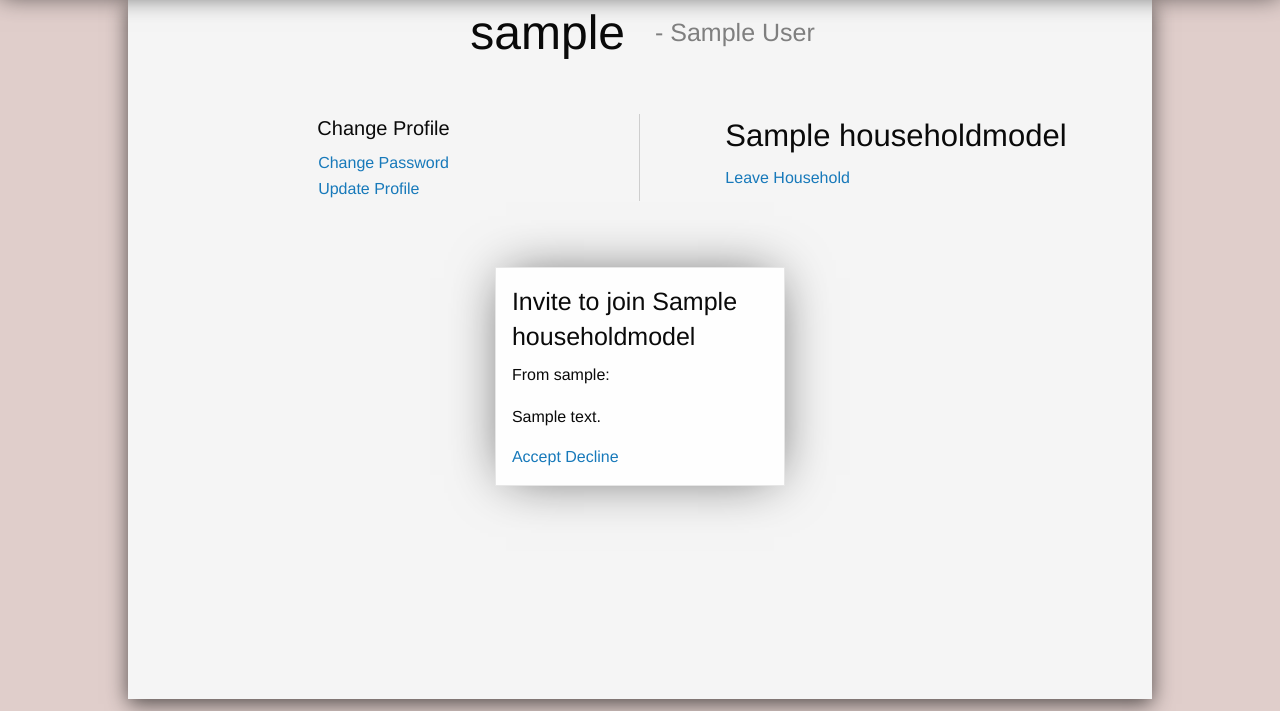
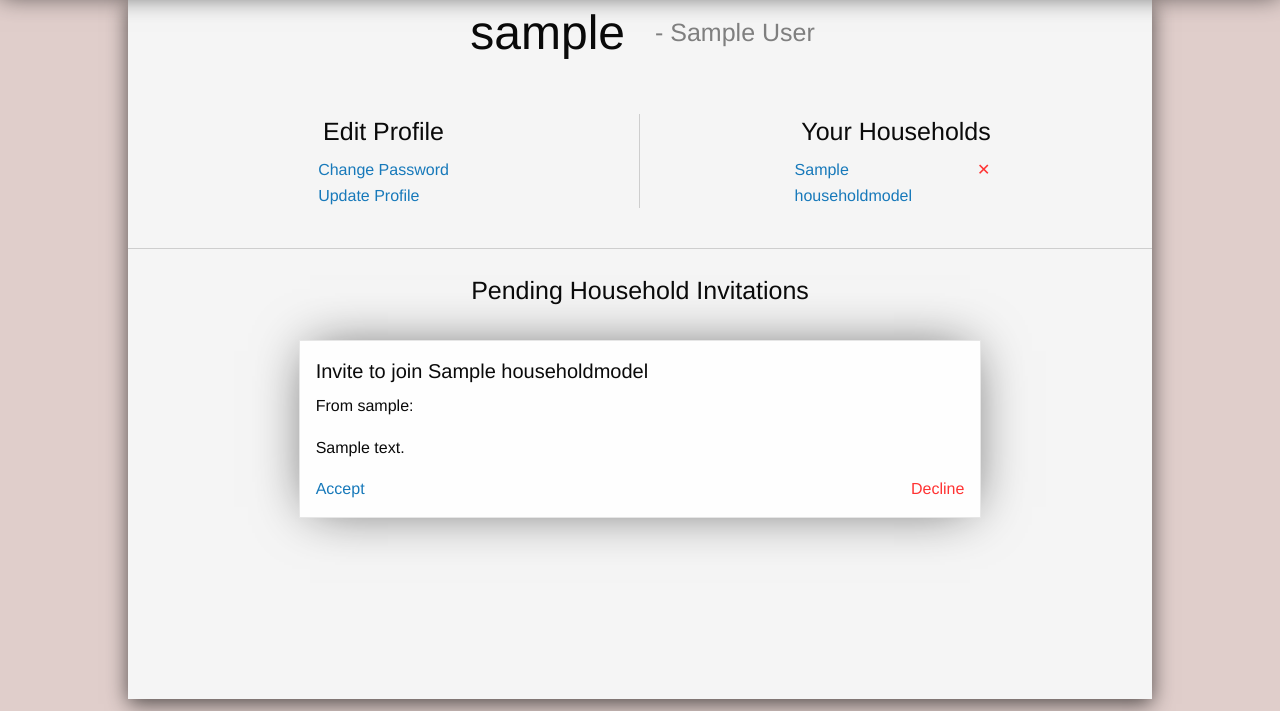
Before and after one commit to Joseph-Levin/WebFinalProject, a Django app: page /profile/ in a window 1280 px wide. Shown: the part 89-800 px from the top of the page. Run offline with Django 3.2, Linux system fonts and the light colour scheme; a user stored in the database is signed in; tables that the repository leaves empty hold one stand-in row (values such as "Sample post"); some libraries are stand-ins or nearby versions.

Commit message:
Real time chat working and updated profile styling

```diff
--- a/mysite/chat/views.py
+++ b/mysite/chat/views.py
@@ -5,4 +5,7 @@ def index(request):
     return render(request, 'chat/index.html')
 
 def room(request, room_name):
-    return render(request, 'chat/room.html', { 'room_name': room_name })
+
+    username = str(request.user)
+
+    return render(request, 'chat/room.html', { 'room_name': room_name, 'username': username })
--- a/mysite/main/static/css/base.css
+++ b/mysite/main/static/css/base.css
@@ -26,8 +26,14 @@ body {
   box-shadow: 0px 5px 20px 0px rgba(0,0,0,0.64);
 }
 
+.household_card {
+  margin-bottom: 10vh;
+}
+
+.invite_card {
+  margin-bottom: 5vh;
+}
 .card {
-  margin-bottom: 10vh;
   -webkit-box-shadow: 0px 0px 51px -11px rgba(0,0,0,0.65);
   -moz-box-shadow: 0px 0px 51px -11px rgba(0,0,0,0.65);
   box-shadow: 0px 0px 51px -11px rgba(0,0,0,0.65);
@@ -50,6 +56,21 @@ body {
   padding-right: 5%;
 }
 
+.invite_button {
+  background-color: #0b97a3;
+}
+
+a.invite_button:hover {
+  background-color: #076b73;
+}
+
+.chat_button {
+  background-color: #0ba36f;
+}
+
+a.chat_button:hover {
+  background-color: #07734f;
+}
 
 .topbar-responsive {
   background: #575b7a;
--- a/mysite/main/templates/home.html
+++ b/mysite/main/templates/home.html
@@ -18,7 +18,7 @@
     {% if request.user.is_authenticated %}
     {% for household in households %}
     <div class="grid-x align-center">
-        <div class="cell card large-8 medium-8 small-12">
+        <div class="cell card household_card large-8 medium-8 small-12">
             <div class="card-divider">
                 <a href="household/{{ household.id }}/">
                     <h3>{{ household.name }}</h3>
--- a/mysite/main/templates/profile.html
+++ b/mysite/main/templates/profile.html
@@ -11,9 +11,11 @@
 </div>
 
 
-<div class="grid-x">
-    <div class="cell large-6 medium-6 small-6" style="border-right-style: solid; border-right-width: thin; border-right-color: #cecece">
-        <h5 class="text-center">Change Profile</h5>
+<!-- Editing Profile and Household Display -->
+<div class="grid-x" style="padding-bottom: 5vh; border-bottom-style: solid; border-bottom-width: thin; border-bottom-color: #cecece">
+    <div class="cell large-6 medium-6 small-6"
+        style="border-right-style: solid; border-right-width: thin; border-right-color: #cecece">
+        <h4 class="text-center">Edit Profile</h4>
 
         <ul style="margin: 0 auto; display: table; text-align: left;">
             <li style="list-style-type: none;"><a href="/password_change/">Change Password</a></li>
@@ -21,36 +23,51 @@
         </ul>
     </div>
     <div class="cell large-6 medium-6 small-6">
+        <h4 class="text-center">Your Households</h4>
+        <ul style="margin: 0 auto; display: table;">
             {% for household in households %}
-        <div class="grid-x align-center">
-            <div class="cell medium-8">
-                <div class="blog-post">
-                    <h3>{{ household.name }}</h3>
+            <li style="list-style-type: none;">
+                <div class="grid-x">
+                    <div class="cell large-10 medium-10 small-10">
+                        <a style="text-align: left;" href="/household/{{ household.id }}/">{{ household.name }}</a>
                     </div>
-                <a href="/leave_household/{{ household.id }}?next={{ request.path|urlencode}}">Leave Household</a>
+                    <div class="cell large-2 medium-2 small-2">
+                        <a style="text-align: right; color:#ff3333;"
+                            href="/leave_household/{{ household.id }}">&nbsp;&nbsp;&nbsp;✕</a>
                     </div>
                 </div>
+            </li>
             {% endfor %}
+        </ul>
     </div>
 </div>
-<!-- ?next={{ request.path|urlencode }} -->
-<!-- Buffer -->
-<div class="grid-y" style="height: 5vh;"></div>
 
+{% if invites %}
 <div class="grid-x align-center">
+    <div class="cell large-12 medium-12 small-12" style="margin-bottom: 3vh; margin-top: 3vh;">
+        <h4 class="text-center">Pending Household Invitations</h4>
+    </div>
     {% for invite in invites %}
-    <div class="cell large-4 medium-4 small-12" style="padding: 2vw;">
-        <div class="card">
+    <div class="cell large-2 medium-2"></div>
+    <div class="card invite_card cell large-8 medium-8 small-12">
         <div class="card-section">
-                <h4>Invite to join {{ invite.household }}</h4>
+            <h5>Invite to join {{ invite.household }}</h5>
             <p>From {{ invite.inviter }}:</p>
             <p>{{ invite.message }}</p>
+            <div class="grid-x">
+                <div class="cell large-6 medium-6 small-6">
                     <a href="/accept/{{ invite.household.id }}">Accept</a>
-                <a href="/decline/{{ invite.id }}">Decline</a>
+                </div>
+                <div class="cell large-6 medium-6 small-6" style="text-align: right;">
+                    <a style="color: #ff3333;" href="/decline/{{ invite.id }}">Decline</a>
+                </div>
+
             </div>
         </div>
     </div>
+    <div class="cell large-2 medium-2"></div>
 {% endfor %}
 </div>
+{% endif %}
 
 {% endblock %}
--- a/mysite/main/templates/view_households.html
+++ b/mysite/main/templates/view_households.html
@@ -16,7 +16,7 @@
     <div class="cell large-2 medium-2"></div>
     <div class="cell large-8 medium-8 small-12">
         {% for house in households %}
-        <div class="card">
+        <div class="card household_card">
             <div class="card-divider">
                 <a href="{{ house.id }}">
                     <h4>{{ house.name }}</h4>
```
Also changed, not shown: docker-compose.yml (+14 -7 lines), mysite/chat/consumers.py (+44 -8 lines), mysite/chat/templates/chat/room.html (+12 -2 lines), mysite/main/templates/household/home.html (+29 -6 lines), mysite/mysite/settings.py (+8 -0 lines), requirements.txt (+25 -0 lines). Lines whose indentation alone changed are shown as unchanged.
